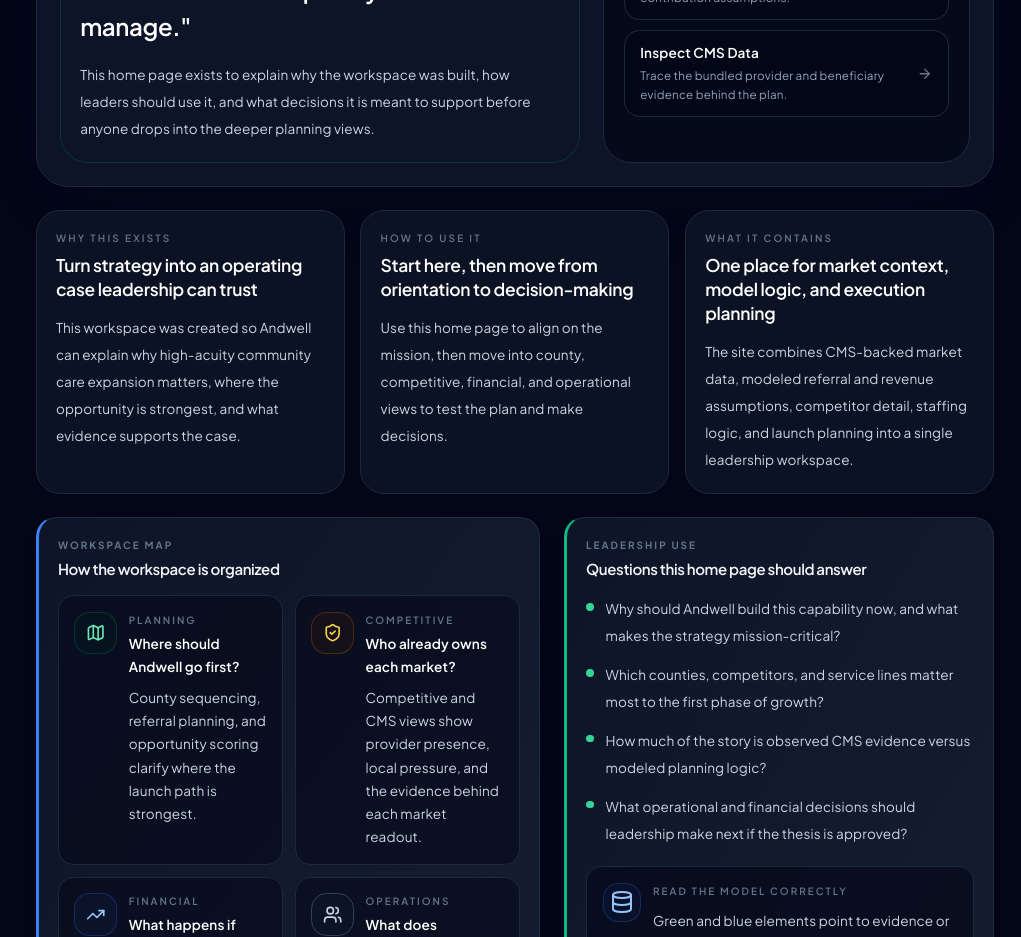
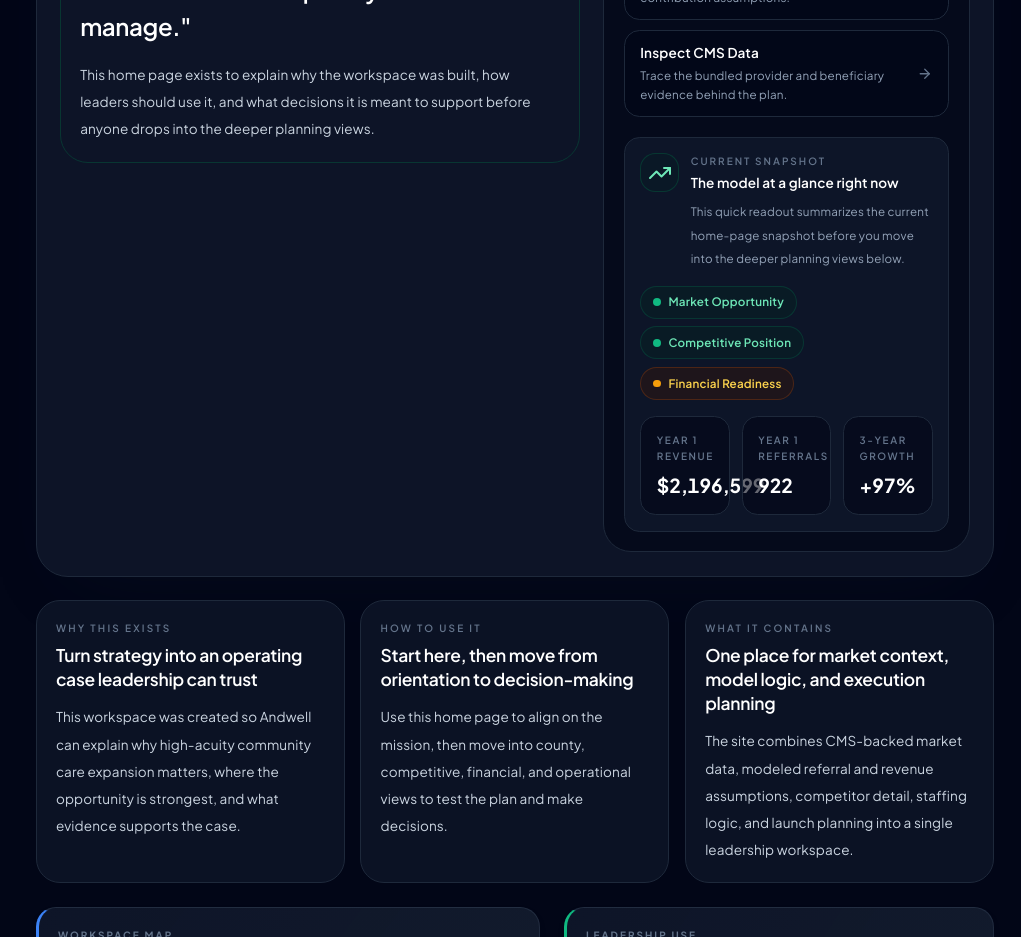
Before and after one commit to Thordadpool5413/Andwell-Growth-Plan, a React (Vite) app: page / in a window 1280 px wide. Shown: the part 900-1837 px from the top of the page, without its empty margins (259-1280 px from the left). Built offline with nearby package versions, Linux system fonts and the light colour scheme; no server answers.

Commit message:
Fix dark-mode default and home snapshot

```diff
--- a/index.html
+++ b/index.html
@@ -6,6 +6,19 @@
     <meta name="description" content="Andwell Maine Innovation and Growth Plan dashboard" />
     <link rel="icon" type="image/svg+xml" href="/favicon.svg" />
     <title>Andwell Growth Plan</title>
+    <script>
+      (function () {
+        try {
+          var storedTheme = localStorage.getItem("andwell-theme");
+          var useDark = storedTheme == null ? true : storedTheme === "dark";
+          document.documentElement.classList.toggle("dark", useDark);
+          document.documentElement.style.colorScheme = useDark ? "dark" : "light";
+        } catch (error) {
+          document.documentElement.classList.add("dark");
+          document.documentElement.style.colorScheme = "dark";
+        }
+      })();
+    </script>
   </head>
   <body>
     <div id="root"></div>
--- a/src/components/DarkModeContext.jsx
+++ b/src/components/DarkModeContext.jsx
@@ -5,15 +5,18 @@
 export function DarkModeProvider({ children }) {
   const [dark, setDark] = useState(() => {
     try {
-      const saved = localStorage.getItem("andwell-dark");
-      return saved == null ? true : saved === "true";
+      const saved = localStorage.getItem("andwell-theme");
+      return saved == null ? true : saved === "dark";
     } catch {
       return true;
     }
   });
 
   useEffect(() => {
-    try { localStorage.setItem("andwell-dark", dark ? "true" : "false"); } catch {}
+    try {
+      localStorage.setItem("andwell-theme", dark ? "dark" : "light");
+      localStorage.removeItem("andwell-dark");
+    } catch {}
     document.documentElement.classList.toggle("dark", dark);
     document.documentElement.style.colorScheme = dark ? "dark" : "light";
   }, [dark]);
--- a/src/views/ExecutiveView.jsx
+++ b/src/views/ExecutiveView.jsx
@@ -263,6 +263,7 @@
       share: totals.y1Revenue > 0 ? row.revenue / totals.y1Revenue : 0,
     }))
     .sort((a, b) => b.revenue - a.revenue);
+  const y3GrowthPercent = totals.y1Revenue > 0 ? ((totals.y3Revenue - totals.y1Revenue) / totals.y1Revenue) * 100 : 0;
 
   const marketStatus = y1Penetration >= 0.05 ? "green" : y1Penetration >= 0.02 ? "amber" : "red";
   const competitionStatus = avgThreat < 40 ? "green" : avgThreat < 60 ? "amber" : "red";
@@ -332,6 +333,46 @@
                   <ArrowRight className={`h-4 w-4 shrink-0 ${dark ? "text-slate-500 group-hover:text-slate-300" : "text-slate-500 group-hover:text-slate-800"}`} />
                 </button>
               ))}
+            </div>
+
+            <div className={`mt-5 rounded-2xl border px-4 py-4 ${dark ? "border-slate-800 bg-slate-900/90" : "border-slate-200 bg-white/95"}`}>
+              <div className="flex items-start gap-3">
+                <div className={`flex h-10 w-10 shrink-0 items-center justify-center rounded-2xl border ${dark ? "border-emerald-900/60 bg-emerald-950/20 text-emerald-300" : "border-emerald-300/80 bg-emerald-100/80 text-emerald-800"}`}>
+                  <TrendingUp className="h-4.5 w-4.5" />
+                </div>
+                <div className="min-w-0">
+                  <p className={`text-[10px] font-semibold uppercase tracking-[0.2em] ${dark ? "text-slate-500" : "text-slate-500"}`}>
+                    Current snapshot
+                  </p>
+                  <p className={`mt-1 text-sm font-semibold ${dark ? "text-white" : "text-slate-950"}`}>
+                    The model at a glance right now
+                  </p>
+                  <p className={`mt-2 text-xs leading-6 ${dark ? "text-slate-400" : "text-slate-600"}`}>
+                    This quick readout summarizes the current home-page snapshot before you move into the deeper planning views below.
+                  </p>
+                </div>
+              </div>
+
+              <div className="mt-4 flex flex-wrap gap-2">
+                <AtAGlanceIndicator label="Market Opportunity" status={marketStatus} dark={dark} />
+                <AtAGlanceIndicator label="Competitive Position" status={competitionStatus} dark={dark} />
+                <AtAGlanceIndicator label="Financial Readiness" status={financialStatus} dark={dark} />
+              </div>
+
+              <div className="mt-4 grid gap-3 sm:grid-cols-3">
+                <div className={`rounded-2xl border p-4 ${dark ? "border-slate-800 bg-slate-950/60" : "border-slate-200 bg-slate-50/90"}`}>
+                  <p className={`text-[10px] font-semibold uppercase tracking-[0.16em] ${dark ? "text-slate-500" : "text-slate-500"}`}>Year 1 revenue</p>
+                  <p className={`mt-2 text-xl font-bold tabular-nums ${dark ? "text-white" : "text-slate-950"}`}>{currency(totals.y1Revenue)}</p>
+                </div>
+                <div className={`rounded-2xl border p-4 ${dark ? "border-slate-800 bg-slate-950/60" : "border-slate-200 bg-slate-50/90"}`}>
+                  <p className={`text-[10px] font-semibold uppercase tracking-[0.16em] ${dark ? "text-slate-500" : "text-slate-500"}`}>Year 1 referrals</p>
+                  <p className={`mt-2 text-xl font-bold tabular-nums ${dark ? "text-white" : "text-slate-950"}`}>{number(totals.y1Referrals)}</p>
+                </div>
+                <div className={`rounded-2xl border p-4 ${dark ? "border-slate-800 bg-slate-950/60" : "border-slate-200 bg-slate-50/90"}`}>
+                  <p className={`text-[10px] font-semibold uppercase tracking-[0.16em] ${dark ? "text-slate-500" : "text-slate-500"}`}>3-year growth</p>
+                  <p className={`mt-2 text-xl font-bold tabular-nums ${dark ? "text-white" : "text-slate-950"}`}>+{y3GrowthPercent.toFixed(0)}%</p>
+                </div>
+              </div>
             </div>
           </div>
         </div>
```
